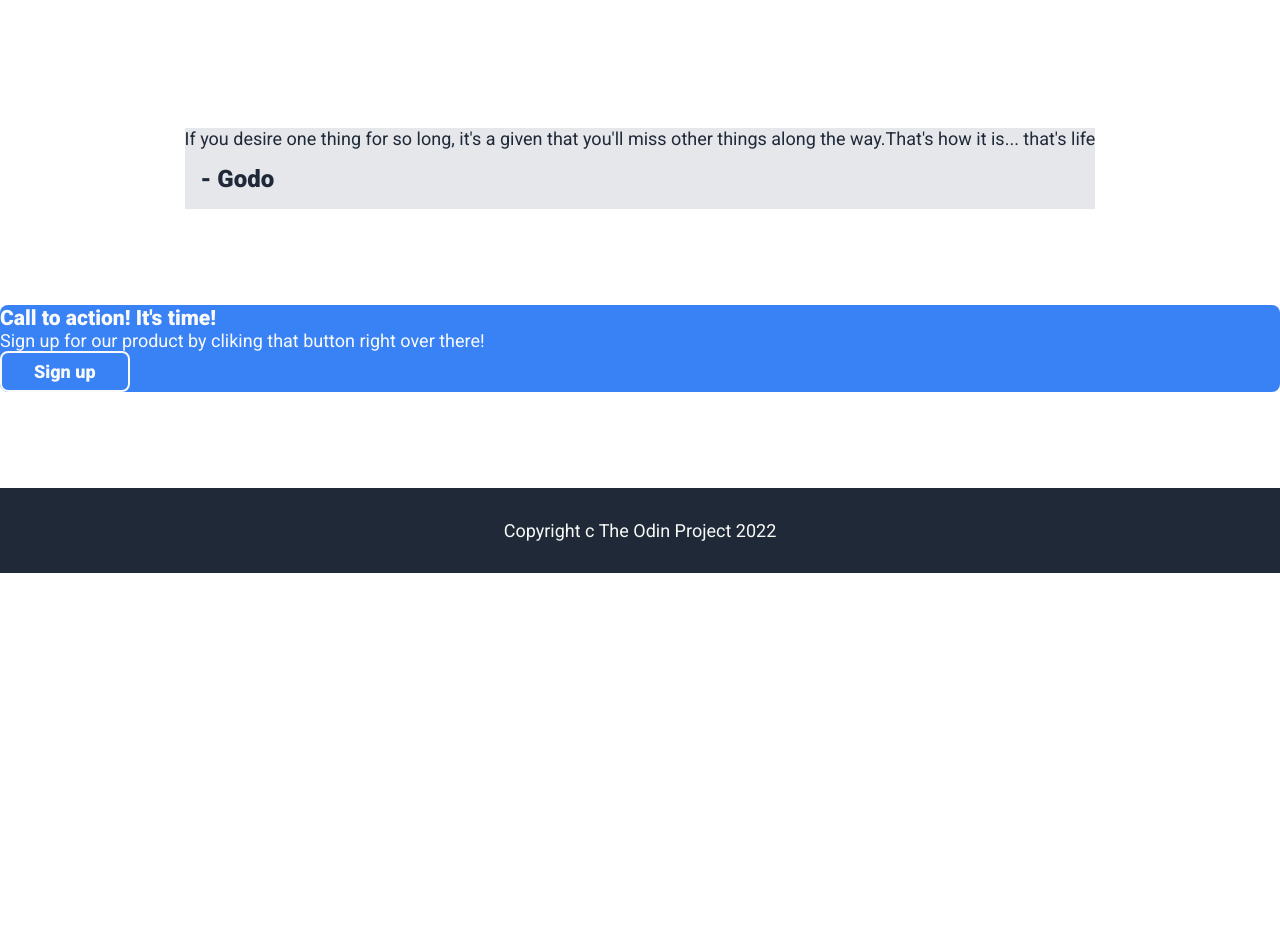
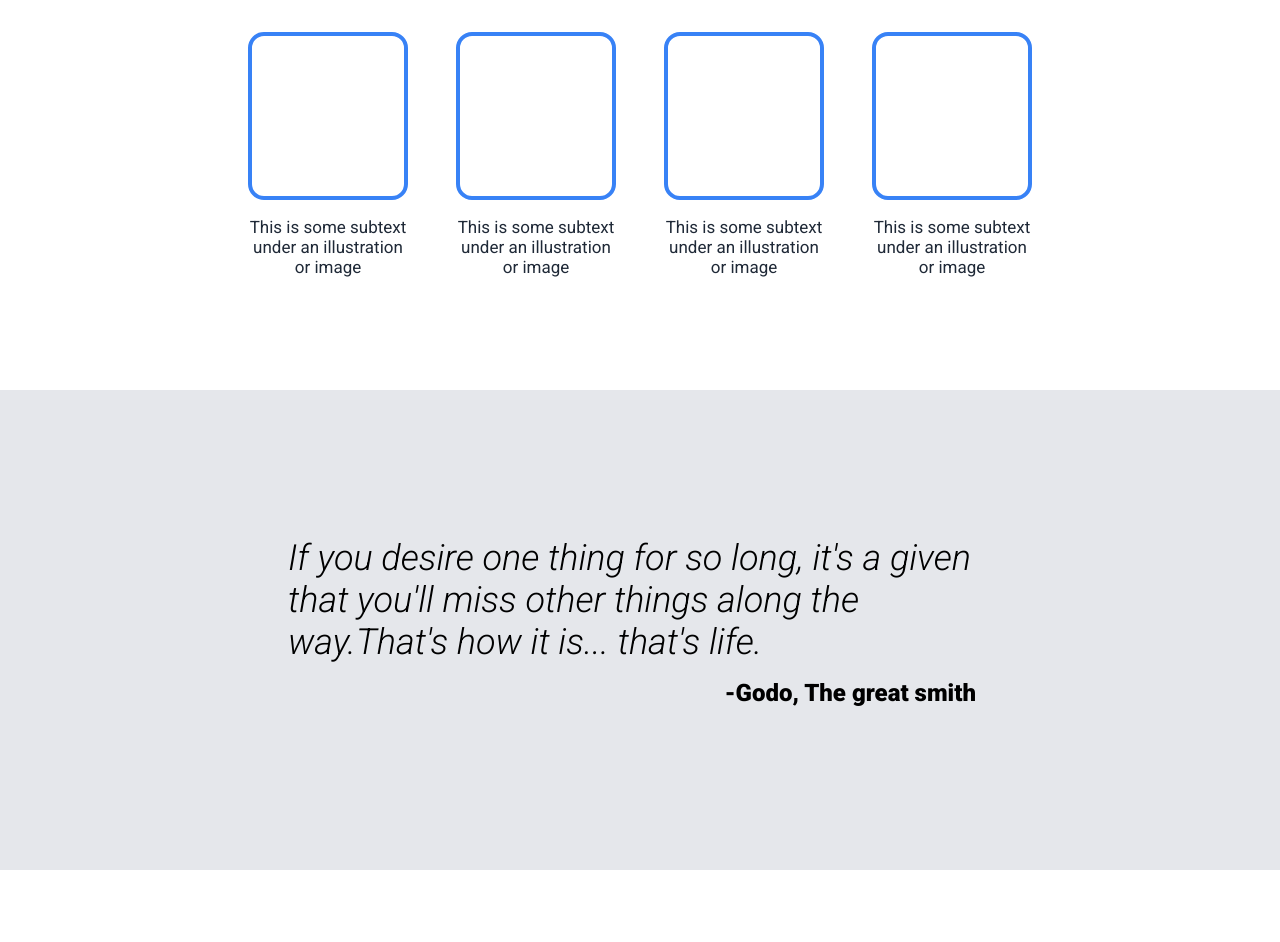
Before and after one commit to MarcosGTS/Odin-Landing-Page, a plain HTML site: page index.html in a window 1280 px wide. Shown: the part 755-1697 px from the top of the page. Before the commit the page ends 1328 px from the top, so only its background shows below. Drawn offline with Linux system fonts and the light colour scheme.

Commit message:
rework structure

```diff
--- a/index.html
+++ b/index.html
@@ -10,7 +10,7 @@
 
 <body>
     <header>
-        <nav>
+        <nav class="align-container">
             <a class="logo">Header Logo</a>
             <ul>
                 <li><a href=#>Header link one</a></li>
@@ -22,43 +22,61 @@
 
     <main>
         <div class="hero">
-            <div class="hero-conteiner">
+            <div class="hero-container align-container">
                 <div class="hero-info">
-                    <h1>This Web Site is awesome</h1>
+                    <h1>This website is awesome</h1>
                     <p>This website has some subtext that goes here under the main title. It's a smaller font and the color is lower contrast.</p>
                     <button>Sign up</button>
                 </div>
 
-                <div class="hero-imgconteiner">
-                    <img src="#" alt="olace holder">
+                <div class="hero-imgcontainer">
+                    <img src="./imgs/hero-img.jpg">
                 </div>
             </div>
         </div>
 
         <div class="info">
-            <h2>Some random information</h2>
-            <div class="cards">
-                <div class="card"></div>
-                <div class="card"></div>
-                <div class="card"></div>
-                <div class="card"></div>
-            </div>
-            <div class="quote">
-                <div>If you desire one thing for so long, it's a given that you'll miss other things along the way.That's how it is... that's life</div>
-                <div class="signature">- Godo</div>
+            <h2>Some random information.</h2>
+            <div class="cards align-container">
+                <div class="card">
+                    <div class=card-img></div>
+                    <p>This is some subtext under an illustration or image</p>
+                </div>
+                <div class="card">
+                    <div class=card-img></div>
+                    <p>This is some subtext under an illustration or image</p>
+                </div>
+                <div class="card">
+                    <div class=card-img></div>
+                    <p>This is some subtext under an illustration or image</p>
+                </div>
+                <div class="card">
+                    <div class=card-img></div>
+                    <p>This is some subtext under an illustration or image</p>
+                </div>
             </div>
         </div>
-        <div class="call">
-            <div>
-                <h3>Call to action! It's time!</h3>
-                Sign up for our product by cliking that button right over there!
+
+        <div class="quote">
+            <div class="quote-container align-container">
+                <div>If you desire one thing for so long, it's a given that you'll miss other things along the way.That's how it is... that's life.</div>
+                <div class="signature">-Godo, The great smith</div>
             </div>
-            <button>Sign up</button>
+        </div>
+
+        <div class="call align-container">
+            <div class="call-container">
+                <div>
+                    <h3>Call to action! It's time!</h3>
+                    Sign up for our product by cliking that button right over there!
+                </div>
+                <button>Sign up</button>
+            </div>
         </div>
     </main>
 
     <footer>
-        Copyright c The Odin Project 2022
+        Copyright &#169; The Odin Project 2022
     </footer>
 </body>
 </html>
```
